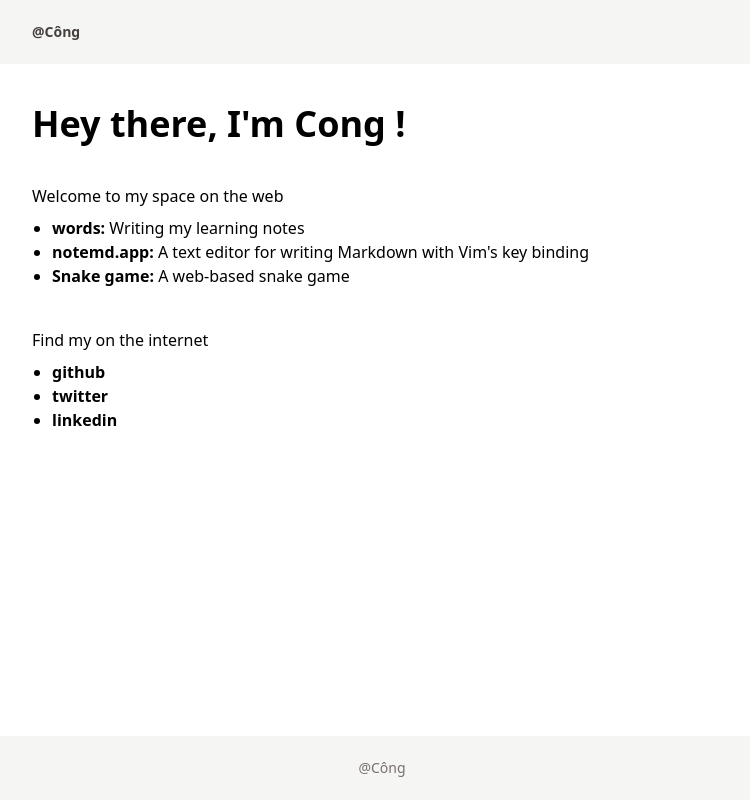
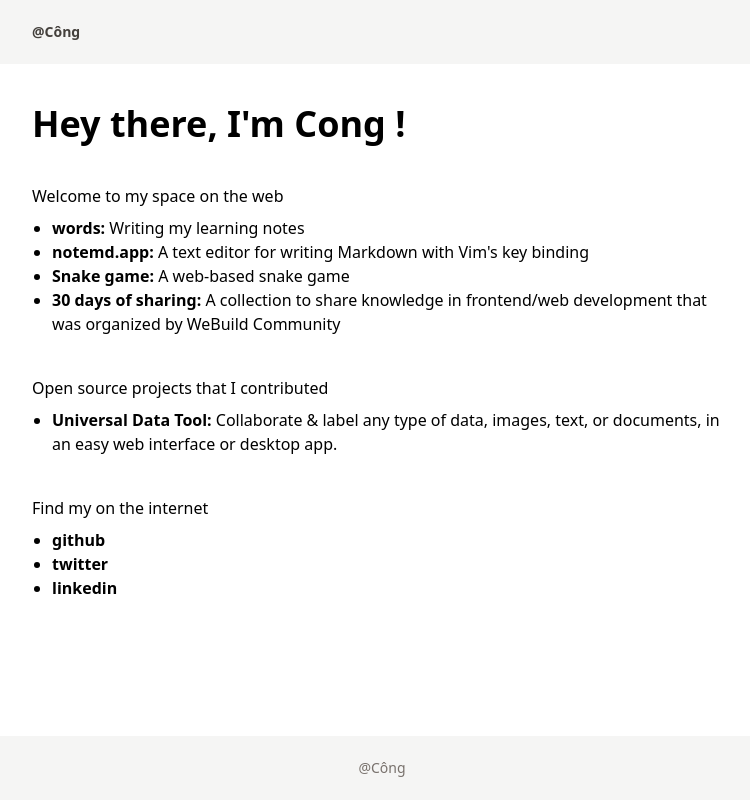
Before and after one commit to congdv/congdv.com, a Next.js app: page / in a window 1280 px wide. Shown: the whole page, without its empty margins (258-1008 px from the left). Built offline with nearby package versions, Linux system fonts and the light colour scheme.

Commit message:
Update home page

```diff
--- a/src/pages/index.tsx
+++ b/src/pages/index.tsx
@@ -34,6 +34,33 @@ export default function Home() {
               Snake game:
             </Link>{' '}
             A web-based snake game
+          </li>
+          <li>
+            <Link
+              href="https://30daysofsharing.com/"
+              className="font-bold hover:underline"
+              target="_blank"
+              rel="noopener noreferrer"
+            >
+              30 days of sharing:
+            </Link>{' '}
+            A collection to share knowledge in frontend/web development that was
+            organized by WeBuild Community
+          </li>
+        </ul>
+        <p className="mt-10">Open source projects that I contributed</p>
+        <ul className="mt-2 ml-5 list-disc">
+          <li>
+            <Link
+              href="https://github.com/UniversalDataTool/universal-data-tool"
+              className="font-bold hover:underline"
+              target="_blank"
+              rel="noopener noreferrer"
+            >
+              Universal Data Tool:
+            </Link>{' '}
+            Collaborate & label any type of data, images, text, or documents, in
+            an easy web interface or desktop app.
           </li>
         </ul>
         <p className="mt-10">Find my on the internet</p>
```
